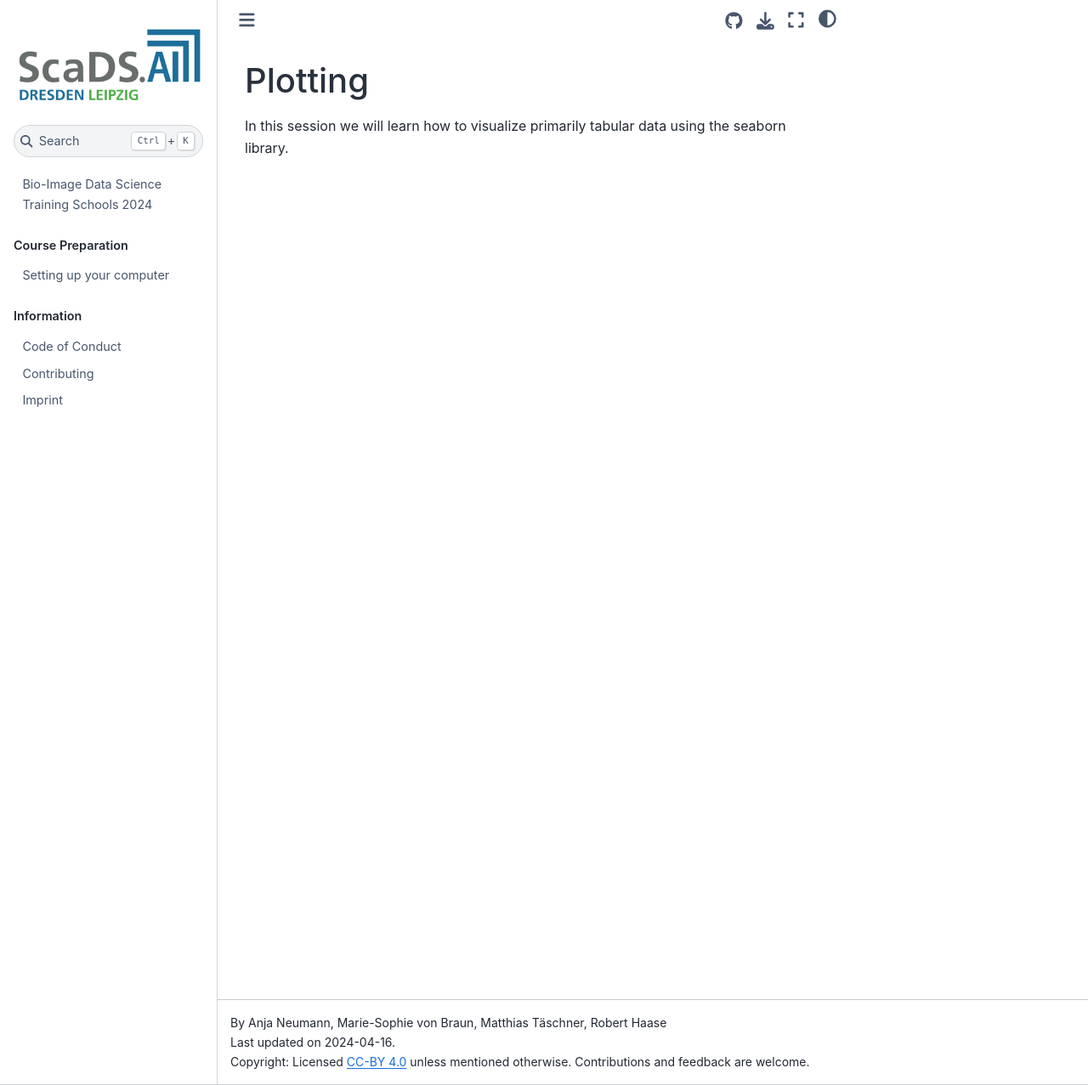
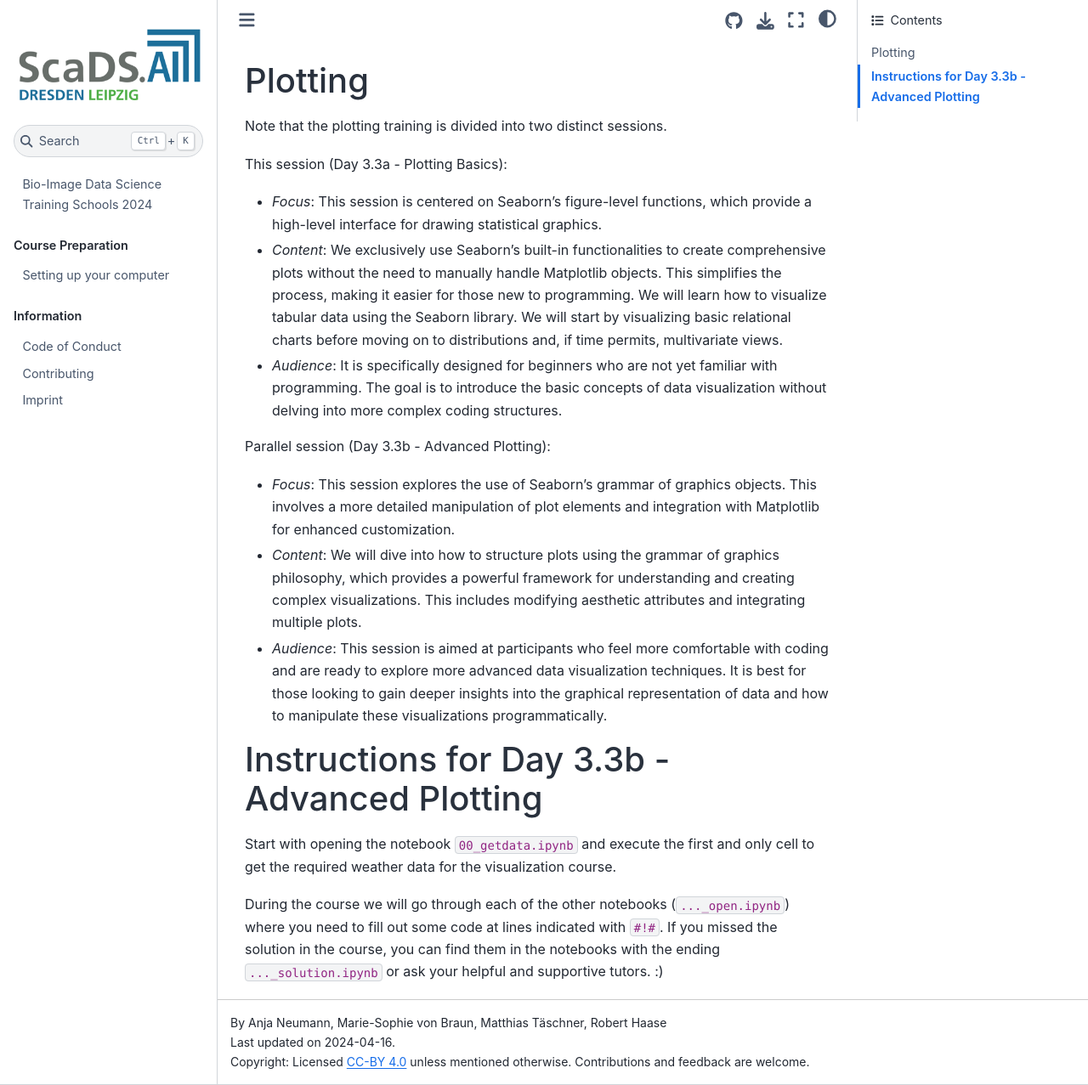
Before and after one commit to ScaDS/BIDS-training-2024, a Jupyter Book: the page built from day3.3b_advanced_plotting/readme.md, in a window 1280 px wide and 1277 px high. Shown: the whole window at 85% size. Built offline with Jupyter Book 1.0.4 settings and Sphinx 7.4.7 and the Sphinx Book theme 1.1.4, drawn with Linux system fonts in a browser that asks for light colours; pages that are not in the unit, such as notebooks, are missing from menus.

Commit message:
Update readme.md for day3.3b

```diff
--- a/day3.3b_advanced_plotting/readme.md
+++ b/day3.3b_advanced_plotting/readme.md
@@ -1,3 +1,21 @@
 # Plotting
 
-In this session we will learn how to visualize primarily tabular data using the seaborn library.
+Note that the plotting training is divided into two distinct sessions.
+
+This session (Day 3.3a - Plotting Basics):
+
+- _Focus_: This session is centered on Seaborn's figure-level functions, which provide a high-level interface for drawing statistical graphics.
+- _Content_: We exclusively use Seaborn's built-in functionalities to create comprehensive plots without the need to manually handle Matplotlib objects. This simplifies the process, making it easier for those new to programming. We will learn how to visualize tabular data using the Seaborn library. We will start by visualizing basic relational charts before moving on to distributions and, if time permits, multivariate views.
+- _Audience_: It is specifically designed for beginners who are not yet familiar with programming. The goal is to introduce the basic concepts of data visualization without delving into more complex coding structures.
+
+Parallel session (Day 3.3b - Advanced Plotting):
+
+- _Focus_: This session explores the use of Seaborn's grammar of graphics objects. This involves a more detailed manipulation of plot elements and integration with Matplotlib for enhanced customization.
+- _Content_: We will dive into how to structure plots using the grammar of graphics philosophy, which provides a powerful framework for understanding and creating complex visualizations. This includes modifying aesthetic attributes and integrating multiple plots.
+- _Audience_: This session is aimed at participants who feel more comfortable with coding and are ready to explore more advanced data visualization techniques. It is best for those looking to gain deeper insights into the graphical representation of data and how to manipulate these visualizations programmatically.
+
+# Instructions for Day 3.3b - Advanced Plotting
+
+Start with opening the notebook `00_getdata.ipynb` and execute the first and only cell to get the required weather data for the visualization course.
+
+During the course we will go through each of the other notebooks (`..._open.ipynb`) where you need to fill out some code at lines indicated with `#!#`. If you missed the solution in the course, you can find them in the notebooks with the ending `..._solution.ipynb` or ask your helpful and supportive tutors. :)
```
